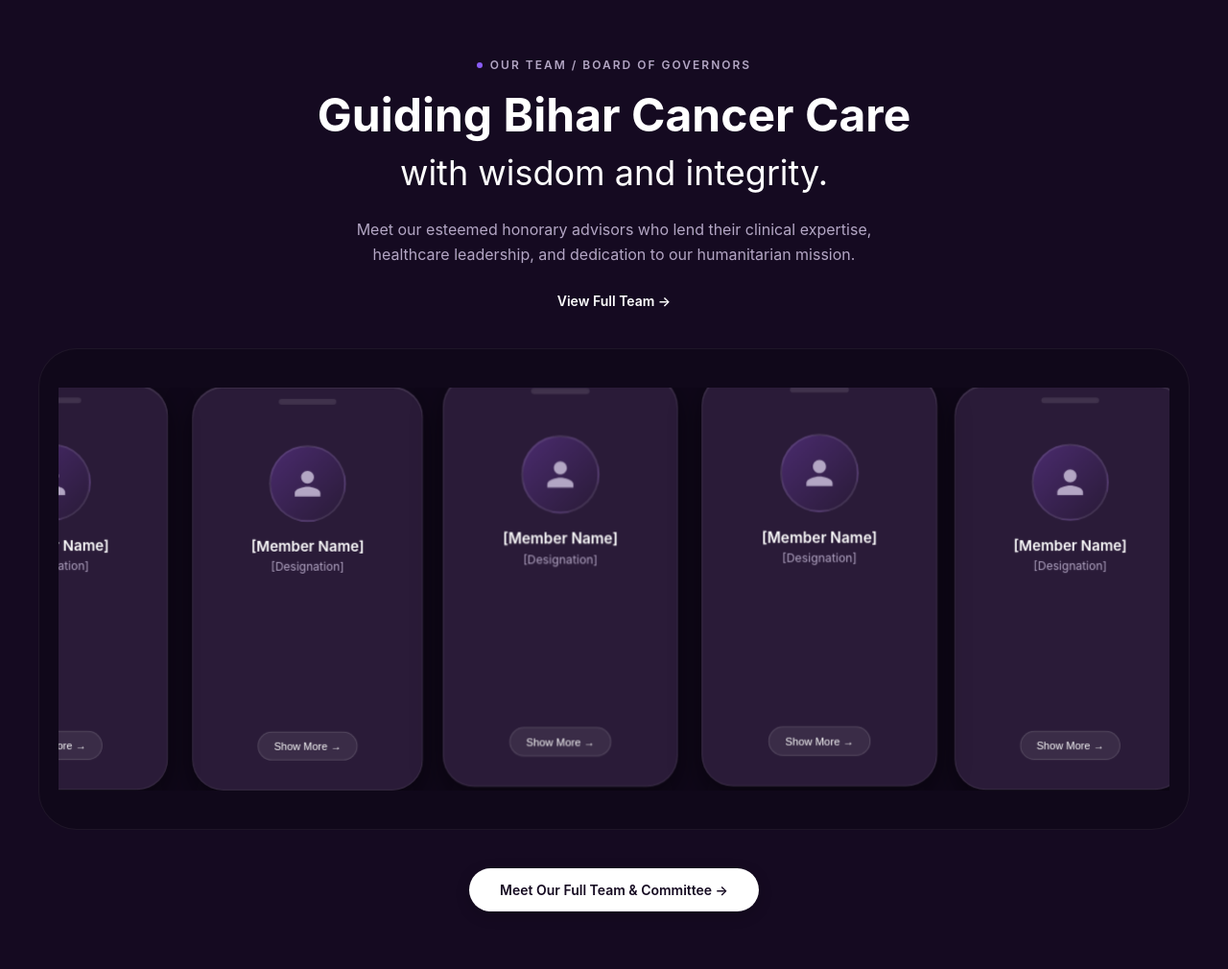
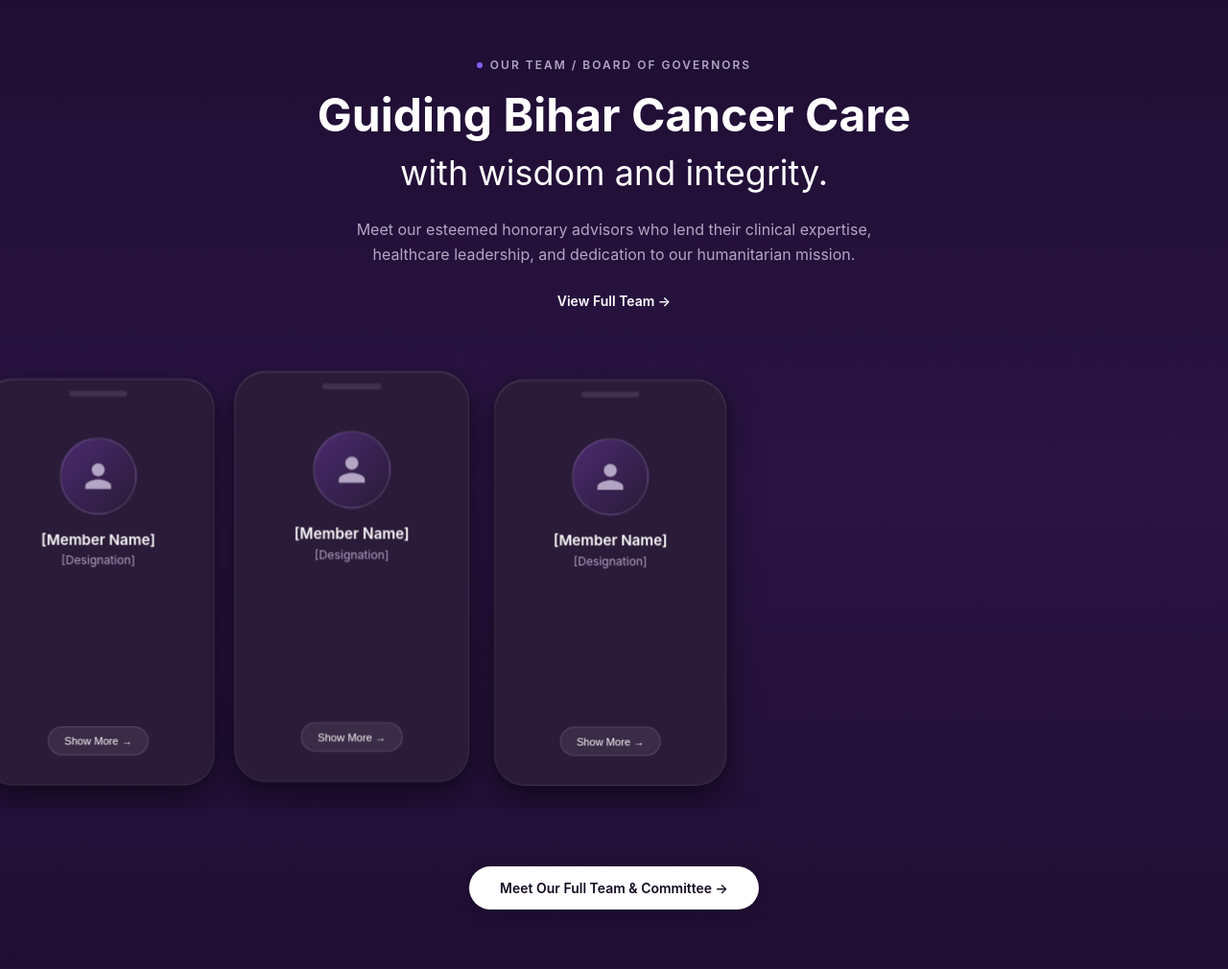
Before and after one commit to vijaysingh021/bcco-website, a PHP site: page /advisory-carousel.html in a window 1280 px wide; the page is wider, and only the part inside the window is pictured. Shown: that part at 96% size. After the commit the page ends 948 px from the top of that part, so only its background shows below. Run offline with PHP 8.4, Linux system fonts and the light colour scheme.

Commit message:
feat(advisory): remove outer dark box, float cards smoothly across slightly lighter purple area

```diff
--- a/advisory-carousel.html
+++ b/advisory-carousel.html
@@ -12,7 +12,7 @@
     --gap: 24px;          /* cards ke beech gap */
     --speed: 60s;         /* ek full loop ka time */
     --radius: 32px;
-    --bg-color: #150a21;  /* Dark Purple Background */
+    --bg-color: #24133b;  /* Slightly lighter purple area */
     --phone-bg: #2a1b38;  /* Phone Card Background */
     --text-light: #ffffff;
     --text-muted: #b3a6c4;
@@ -24,7 +24,7 @@
 
   html, body {
     min-height: 100%;
-    background: var(--bg-color);
+    background: linear-gradient(180deg, #1f0e33 0%, #2a1443 50%, #1f0e33 100%);
     color: var(--text-light);
     font-family: 'Inter', -apple-system, BlinkMacSystemFont, 'Segoe UI', Roboto, sans-serif;
     overflow-x: hidden;
@@ -105,14 +105,15 @@
   /* ====== Carousel Section ====== */
   .carousel-container {
     width: 100%;
-    max-width: 1200px;
-    padding: 40px 20px;
-    background: rgba(0, 0, 0, 0.2);
-    border-radius: 40px;
-    margin-bottom: 40px;
+    max-width: 100%;
+    padding: 20px 0 30px;
+    background: transparent;
+    border-radius: 0;
+    margin-bottom: 30px;
     position: relative;
     overflow: hidden;
-    border: 1px solid rgba(255, 255, 255, 0.06);
+    border: none;
+    box-shadow: none;
   }
 
   .stage {
@@ -122,6 +123,10 @@
     perspective: 1200px;
     perspective-origin: 50% 50%;
     overflow: hidden;
+    width: 100%;
+    padding: 20px 0;
+    mask-image: linear-gradient(to right, transparent, black 5%, black 95%, transparent);
+    -webkit-mask-image: linear-gradient(to right, transparent, black 5%, black 95%, transparent);
   }
 
   .track {
@@ -131,14 +136,15 @@
     padding-left: var(--gap);
     transform-style: preserve-3d;
     animation: slide var(--speed) linear infinite;
+    will-change: transform;
   }
 
   /* hover karne par ruk jata hai */
   .stage:hover .track { animation-play-state: paused; }
 
   @keyframes slide {
-    from { transform: translateX(-50%); }
-    to   { transform: translateX(0); }
+    from { transform: translate3d(-50%, 0, 0); }
+    to   { transform: translate3d(0, 0, 0); }
   }
 
   /* ====== Phone Card Styling ====== */
@@ -150,16 +156,29 @@
     background: var(--phone-bg);
     border: 1px solid rgba(255, 255, 255, 0.1);
     box-shadow:
-      0 10px 30px rgba(0, 0, 0, 0.5),
-      inset 0 1px 0 rgba(255, 255, 255, 0.1);
+      0 14px 36px rgba(0, 0, 0, 0.45),
+      0 2px 10px rgba(0, 0, 0, 0.25),
+      inset 0 1px 0 rgba(255, 255, 255, 0.12);
     transform-style: preserve-3d;
-    animation: hover 6s ease-in-out infinite;
+    animation: hover 6.5s ease-in-out infinite;
     position: relative;
     display: flex;
     flex-direction: column;
     align-items: center;
     padding: 30px 20px;
     overflow: hidden;
+    will-change: transform;
+    backface-visibility: hidden;
+    -webkit-backface-visibility: hidden;
+    transition: border-color 0.35s ease, box-shadow 0.35s ease;
+  }
+
+  .card:hover {
+    border-color: rgba(185, 133, 216, 0.35);
+    box-shadow:
+      0 20px 45px rgba(0, 0, 0, 0.55),
+      0 0 25px rgba(138, 92, 246, 0.18),
+      inset 0 1px 0 rgba(255, 255, 255, 0.2);
   }
 
   /* Phone notch */
@@ -232,14 +251,18 @@
 
   /* Hover animation for cards */
   @keyframes hover {
-    0%, 100% { transform: translateY(0) translateZ(0); }
-    50%      { transform: translateY(-10px) translateZ(30px); }
+    0%, 100% {
+      transform: translateY(0) translateZ(0);
+    }
+    50% {
+      transform: translateY(-12px) translateZ(24px);
+    }
   }
 
   .card:nth-child(4n+1) { animation-delay: 0s; }
-  .card:nth-child(4n+2) { animation-delay: -1.5s; }
-  .card:nth-child(4n+3) { animation-delay: -3s; }
-  .card:nth-child(4n+4) { animation-delay: -4.5s; }
+  .card:nth-child(4n+2) { animation-delay: -1.6s; }
+  .card:nth-child(4n+3) { animation-delay: -3.2s; }
+  .card:nth-child(4n+4) { animation-delay: -4.8s; }
 
   /* ====== Bottom Button ====== */
   .bottom-btn-container {
@@ -271,7 +294,7 @@
     :root { --card-w: 200px; --card-h: 360px; --gap: 16px; }
     .header-section h1 { font-size: 32px; }
     .header-section h2 { font-size: 24px; }
-    .carousel-container { border-radius: 24px; padding: 20px 10px; }
+    .carousel-container { padding: 12px 0; }
   }
 
   @media (prefers-reduced-motion: reduce) {
```
Also changed, not shown: css/style.css (+52 -20 lines), css/style.min.css.
